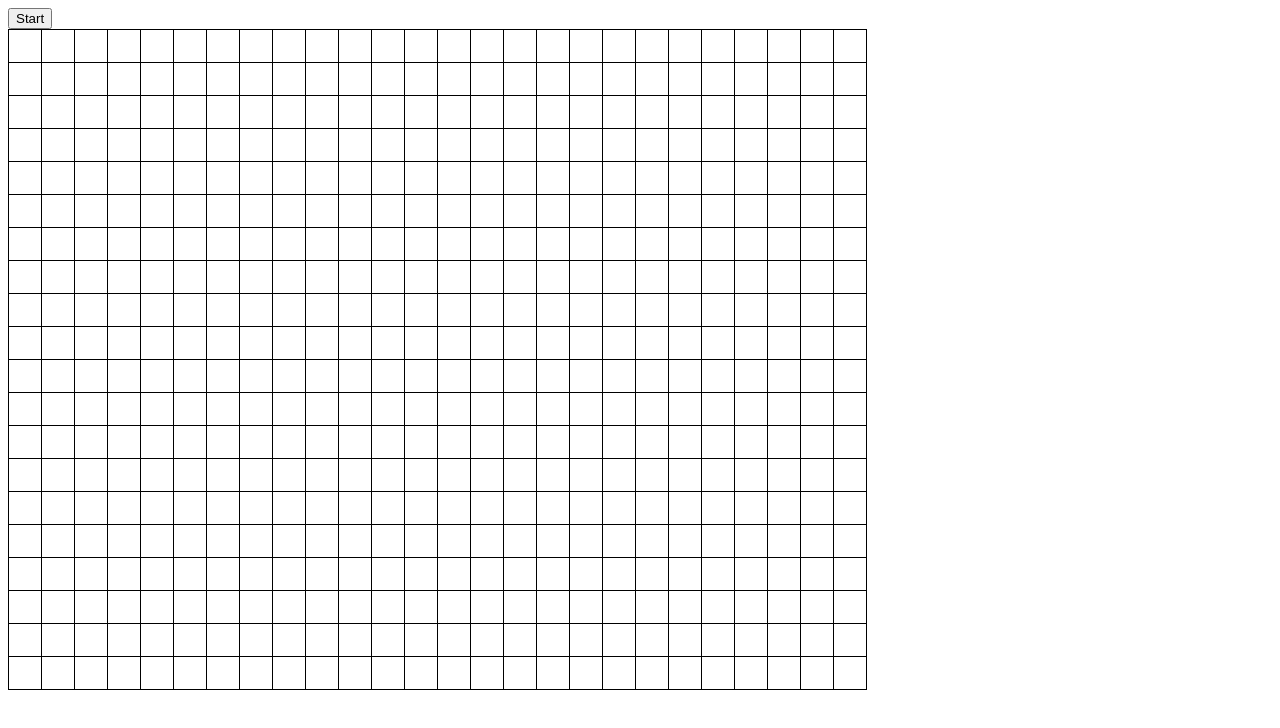
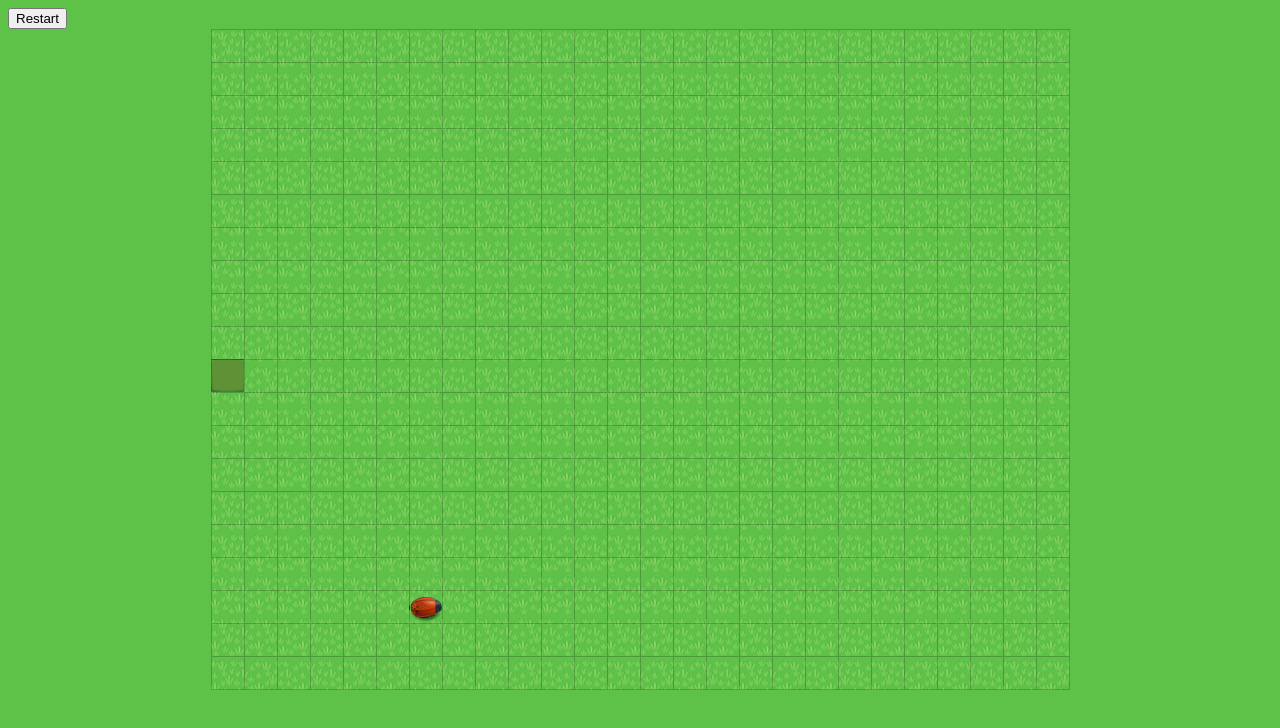
Before and after one commit to jgasteiz/snake, a plain HTML site: page index.html in a window 1280 px wide. Drawn offline with Linux system fonts and the light colour scheme.

Commit message:
Add some tiles

```diff
--- a/game.js
+++ b/game.js
@@ -2,7 +2,8 @@
 	var snake = new app.Snake(new app.Floor(), {
 		delay: 100
 	});
+	snake.init();
 	document.getElementById('start').onclick = function() {
-		snake.init();
+		window.location.reload();
 	};
 })();
--- a/index.html
+++ b/index.html
@@ -7,7 +7,7 @@
 </head>
 <body>
 
-	<button id="start">Start</button>
+	<button id="start">Restart</button>
 
 	<table id='table'>
 		<tbody>
--- a/snake.css
+++ b/snake.css
@@ -1,38 +1,49 @@
+body {
+	background-color: #5fc248;
+}
+
 body.death {
-	background-color: #991010;
+	background-color: #a6393d;
+}
+
+body.death table {
+	background-image: url(img/red-grass-no-border.png) !important;
 }
 
 table {
+	background-image: url(img/grass-no-border.png);
 	border-spacing: 0;
+	margin: 0 auto;
 }
 
 td {
-	border-left: 1px solid #000;
-	border-top: 1px solid #000;
+	background-size: contain;
+	border-left: 1px solid rgba(0, 0, 0, 0.2);
+	border-top: 1px solid rgba(0, 0, 0, 0.2);
 	height: 30px;
 	width: 30px;
 }
 
+td.bit {
+	background-image: url(img/letter.png);
+}
+
+td.food {
+	background-image: url(img/bug.png);
+}
+
 td.body {
-	background-color: #2BB22B !important;
+	background-image: url(img/body.png);
 }
 
 td.head {
-	background-color: #1C841C !important;
-}
-
-td.bit {
-	background-color: #FFA500;
-}
-
-td.food {
-	background-color: #8BB22B;
+	background-image: url(img/body.png);
 }
 
 td:last-child {
-	border-right: 1px solid #000;
+	border-right: 1px solid rgba(0, 0, 0, 0.2);
 }
 
 tr:last-child td {
-	border-bottom: 1px solid #000;
+	border-bottom: 1px solid rgba(0, 0, 0, 0.2);
 }
```
Also changed, not shown: img/body.png (added), img/bug.png (added), img/grass-no-border.png (added), img/grass.png (added), img/letter.png (added), img/red-grass-no-border.png (added).
